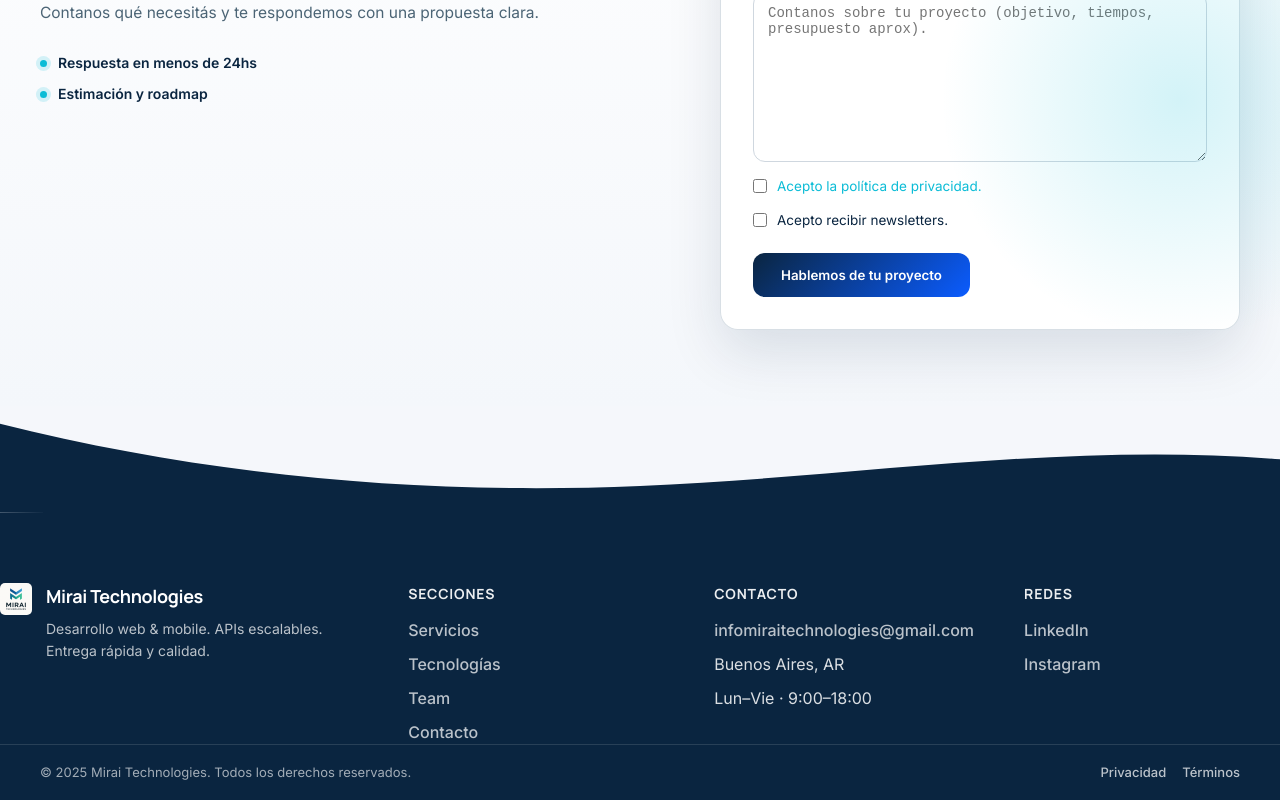
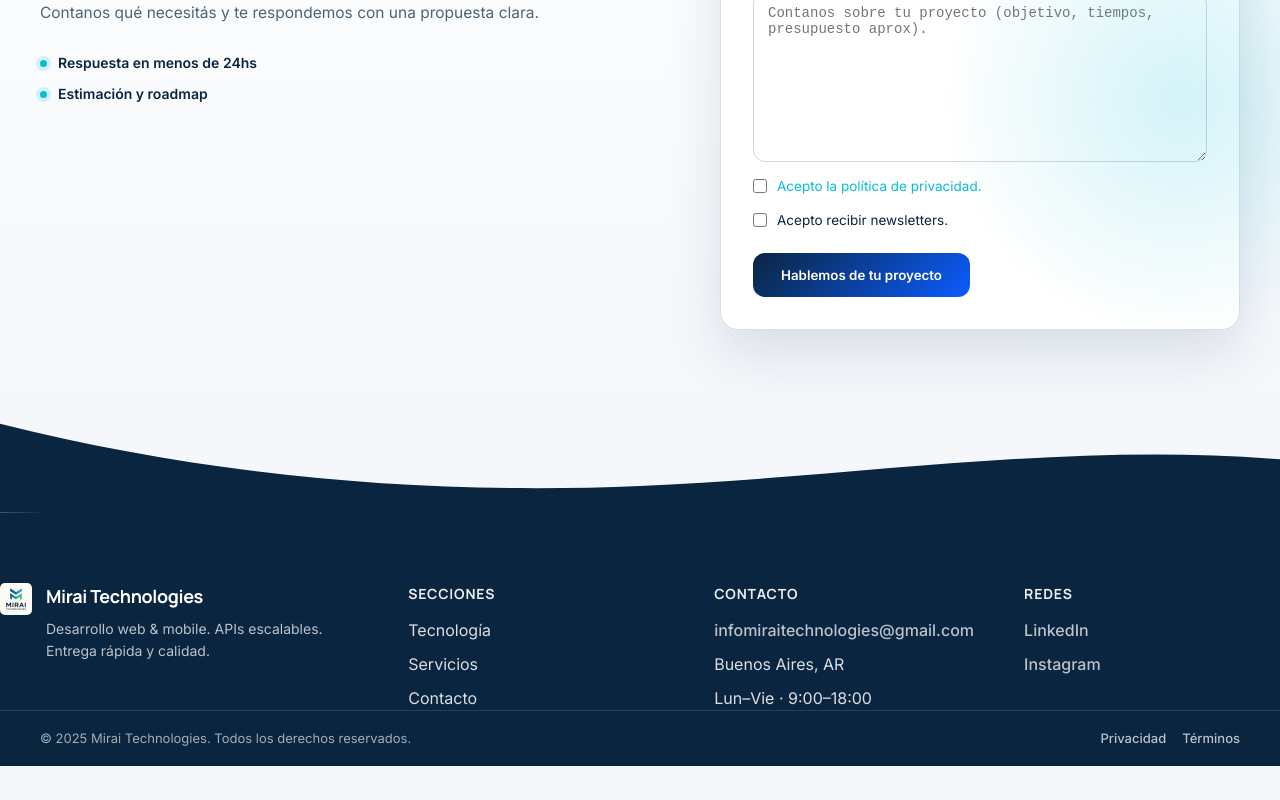
Before and after one commit to infomiraitechnologies/MiraiLandingPage, a React (Vite) app: page / in a window 1280 px wide. Shown: the part 2271-3071 px from the top of the page. After the commit the page ends 3037 px from the top, so only its background shows below. Built offline with nearby package versions, Linux system fonts and the light colour scheme.

Commit message:
MFLP-35: se mejoro el desplazamiento del footer

```diff
--- a/src/components/Footer/Footer.tsx
+++ b/src/components/Footer/Footer.tsx
@@ -1,8 +1,24 @@
 import styles from "./Footer.module.scss";
 import imagen32px from "../../assets/img/favicon-32x32.png";
+import { useState } from "react";
+
+const NAV_HEIGHT = 72;
 
 export default function Footer() {
   const year = new Date().getFullYear();
+  const [menuOpen, setMenuOpen] = useState(false);
+
+
+    const scrollToId = (id: string) => {
+    const el = document.getElementById(id);
+    if (!el) return;
+
+    const y = el.getBoundingClientRect().top + window.scrollY - NAV_HEIGHT;
+    window.scrollTo({ top: y, behavior: "smooth" });
+    window.history.replaceState(null, "", window.location.pathname);
+
+    setMenuOpen(false);
+  };
 
   return (
     <>
@@ -36,10 +52,9 @@ export default function Footer() {
           <div className={styles.col}>
             <h4>Secciones</h4>
             <ul>
-            <li><a href="#servicios">Servicios</a></li>
-            <li><a href="#tecnologias">Tecnologías</a></li>
-            <li><a href="#team">Team</a></li>
-            <li><a href="#contacto">Contacto</a></li>
+              <li><div><p style={{width:20}} onClick={() => scrollToId("tecnologia")}>Tecnología</p></div></li>
+              <li><div><p style={{width:20}} onClick={() => scrollToId("servicios")}>Servicios</p></div></li>
+              <li><div><p style={{width:20}} onClick={() => scrollToId("contacto")}>Contacto</p></div></li>
             </ul>
           </div>
 
--- a/src/components/Navbar/Navbar.tsx
+++ b/src/components/Navbar/Navbar.tsx
@@ -94,11 +94,7 @@ const NavBar = () => {
           <li><button onClick={() => scrollToId("inicio")}>Inicio</button></li>
           <li><button onClick={() => scrollToId("tecnologia")}>Tecnología</button></li>
           <li><button onClick={() => scrollToId("servicios")}>Servicios</button></li>
-          <li>
-            <button  onClick={() => scrollToId("contacto")}>
-              Contacto
-            </button>
-          </li>
+          <li><button  onClick={() => scrollToId("contacto")}>Contacto</button></li>
         </ul>
 
         {/* Mobile burger */}
```
Lines whose indentation alone changed are shown as unchanged.
